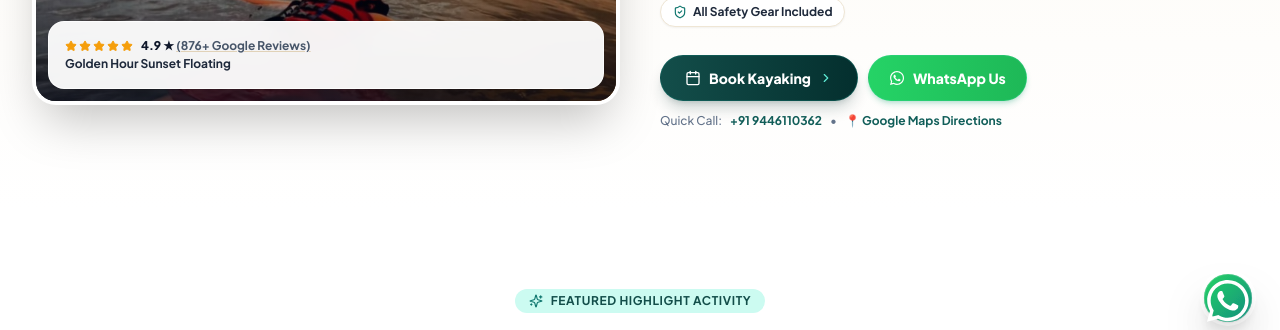
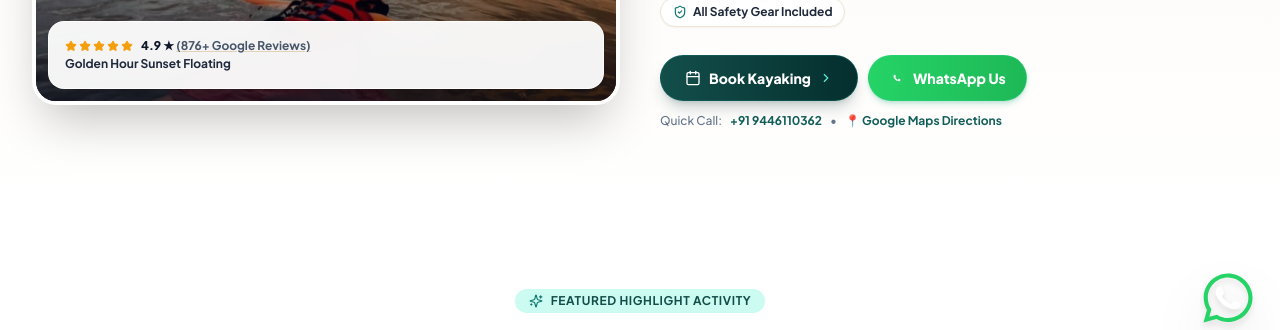
Before and after one commit to IsacSmile/nomadoo-varkala, a React (Vite) app: page / in a window 1280 px wide. Shown: the part 450-780 px from the top of the page. Built offline with nearby package versions, Linux system fonts and the light colour scheme; the HTML template or start-up script is replaced by a standard one.

Commit message:
Update WhatsApp icon to standalone FontAwesome speech bubble icon without background circle

```diff
--- a/src/components/FloatingWhatsapp.tsx
+++ b/src/components/FloatingWhatsapp.tsx
@@ -11,18 +11,15 @@ export const FloatingWhatsapp: React.FC = () => {
         Book on WhatsApp 💬
       </span>
 
-      {/* Floating Button with Pulse Outer Ring */}
+      {/* Floating Button - Clean FontAwesome WhatsApp Icon */}
       <a
         href={`https://wa.me/${WHATSAPP_NUMBER}?text=Hi%20Nomadoo%20Varkala!%20I%20want%20to%20inquire%20about%20Mangrove%20Kayaking%20and%20boating%20tours.`}
         target="_blank"
         rel="noopener noreferrer"
-        className="relative w-14 h-14 rounded-full flex items-center justify-center transition-transform transform group-hover:scale-110 active:scale-95 shadow-2xl"
+        className="relative w-14 h-14 flex items-center justify-center transition-transform transform group-hover:scale-110 active:scale-95 drop-shadow-2xl"
         aria-label="Chat on WhatsApp"
       >
-        {/* Pulsing Ring */}
-        <span className="absolute inset-0 rounded-full bg-[#25D366] opacity-75 animate-ping -z-10" />
-
-        <WhatsappIcon className="w-14 h-14 drop-shadow-xl" showBackground={true} />
+        <WhatsappIcon className="w-14 h-14 drop-shadow-lg" />
       </a>
 
     </div>
--- a/src/components/WhatsappIcon.tsx
+++ b/src/components/WhatsappIcon.tsx
@@ -2,58 +2,31 @@ import React from 'react';
 
 interface WhatsappIconProps {
   className?: string;
-  showBackground?: boolean;
+  color?: string;
 }
 
-export const WhatsappIcon: React.FC<WhatsappIconProps> = ({ className = "w-6 h-6", showBackground = false }) => {
-  if (showBackground) {
-    return (
-      <svg
-        className={className}
-        viewBox="0 0 448 512"
-        fill="none"
-        xmlns="http://www.w3.org/2000/svg"
-        aria-hidden="true"
-      >
-        <defs>
-          {/* Premium FA WhatsApp Gradient */}
-          <linearGradient id="faWhatsappGrad" x1="0%" y1="0%" x2="100%" y2="100%">
-            <stop offset="0%" stopColor="#25D366" />
-            <stop offset="100%" stopColor="#128C7E" />
-          </linearGradient>
-          {/* Soft inner glow shadow */}
-          <filter id="faGlow" x="-20%" y="-20%" width="140%" height="140%">
-            <feDropShadow dx="0" dy="2" stdDeviation="3" floodColor="#000" floodOpacity="0.25" />
-          </filter>
-        </defs>
-
-        {/* Circular Gradient Badge Background */}
-        <circle cx="224" cy="256" r="220" fill="url(#faWhatsappGrad)" filter="url(#faGlow)" />
-
-        {/* Subtle Top Glossy Ring */}
-        <circle cx="224" cy="256" r="216" stroke="white" strokeOpacity="0.25" strokeWidth="6" fill="none" />
-
-        {/* Official FontAwesome 6 WhatsApp Path (Centered & Scaled) */}
-        <g transform="translate(32, 64) scale(0.85)">
-          <path
-            fill="#FFFFFF"
-            d="M380.9 97.1C339 55.1 283.2 32 223.9 32c-122.4 0-222 99.6-222 222 0 39.1 10.2 77.3 29.6 111L0 480l117.7-30.9c32.4 17.7 68.9 27 106.1 27h.1c122.3 0 224.1-99.6 224.1-222 0-59.3-25.2-115-67.1-157zm-157 341.6c-33.2 0-65.7-8.9-94-25.7l-6.7-4-69.8 18.3 18.6-68.1-4.4-7c-18.5-29.4-28.2-63.3-28.2-98.2 0-101.7 82.8-184.5 184.6-184.5 49.3 0 95.6 19.2 130.4 54.1 34.8 34.9 56.2 81.2 56.1 130.5 0 101.8-84.9 184.6-186.6 184.6zm101.2-138.2c-5.5-2.8-32.8-16.2-37.9-18-5.1-1.9-8.8-2.8-12.5 2.8-3.7 5.6-14.3 18-17.6 21.8-3.2 3.7-6.5 4.2-12 1.4-32.6-16.3-54-29.1-75.5-66-5.7-9.8 5.7-9.1 16.3-30.3 1.8-3.7.9-6.9-.5-9.7-1.4-2.8-12.5-30.1-17.1-41.2-4.5-10.8-9.1-9.3-12.5-9.5-3.2-.2-6.9-.2-10.6-.2-3.7 0-9.7 1.4-14.8 6.9-5.1 5.6-19.4 19-19.4 46.3 0 27.3 19.9 53.7 22.6 57.4 2.8 3.7 39.1 59.7 94.8 83.8 35.2 15.2 49 16.5 66.6 13.9 10.7-1.6 32.8-13.4 37.4-26.4 4.6-13 4.6-24.1 3.2-26.4-1.3-2.5-5-3.9-10.5-6.6z"
-          />
-        </g>
-      </svg>
-    );
-  }
-
+export const WhatsappIcon: React.FC<WhatsappIconProps> = ({
+  className = "w-6 h-6",
+  color = "#25D366"
+}) => {
   return (
     <svg
       className={className}
       viewBox="0 0 448 512"
-      fill="currentColor"
+      fill="none"
       xmlns="http://www.w3.org/2000/svg"
       aria-hidden="true"
     >
-      {/* FontAwesome 6 Brands: fa-whatsapp */}
-      <path d="M380.9 97.1C339 55.1 283.2 32 223.9 32c-122.4 0-222 99.6-222 222 0 39.1 10.2 77.3 29.6 111L0 480l117.7-30.9c32.4 17.7 68.9 27 106.1 27h.1c122.3 0 224.1-99.6 224.1-222 0-59.3-25.2-115-67.1-157zm-157 341.6c-33.2 0-65.7-8.9-94-25.7l-6.7-4-69.8 18.3 18.6-68.1-4.4-7c-18.5-29.4-28.2-63.3-28.2-98.2 0-101.7 82.8-184.5 184.6-184.5 49.3 0 95.6 19.2 130.4 54.1 34.8 34.9 56.2 81.2 56.1 130.5 0 101.8-84.9 184.6-186.6 184.6zm101.2-138.2c-5.5-2.8-32.8-16.2-37.9-18-5.1-1.9-8.8-2.8-12.5 2.8-3.7 5.6-14.3 18-17.6 21.8-3.2 3.7-6.5 4.2-12 1.4-32.6-16.3-54-29.1-75.5-66-5.7-9.8 5.7-9.1 16.3-30.3 1.8-3.7.9-6.9-.5-9.7-1.4-2.8-12.5-30.1-17.1-41.2-4.5-10.8-9.1-9.3-12.5-9.5-3.2-.2-6.9-.2-10.6-.2-3.7 0-9.7 1.4-14.8 6.9-5.1 5.6-19.4 19-19.4 46.3 0 27.3 19.9 53.7 22.6 57.4 2.8 3.7 39.1 59.7 94.8 83.8 35.2 15.2 49 16.5 66.6 13.9 10.7-1.6 32.8-13.4 37.4-26.4 4.6-13 4.6-24.1 3.2-26.4-1.3-2.5-5-3.9-10.5-6.6z" />
+      {/* FontAwesome 6 WhatsApp Outer Speech Bubble */}
+      <path
+        fill={color}
+        d="M380.9 97.1C339 55.1 283.2 32 223.9 32c-122.4 0-222 99.6-222 222 0 39.1 10.2 77.3 29.6 111L0 480l117.7-30.9c32.4 17.7 68.9 27 106.1 27h.1c122.3 0 224.1-99.6 224.1-222 0-59.3-25.2-115-67.1-157zm-157 341.6c-33.2 0-65.7-8.9-94-25.7l-6.7-4-69.8 18.3 18.6-68.1-4.4-7c-18.5-29.4-28.2-63.3-28.2-98.2 0-101.7 82.8-184.5 184.6-184.5 49.3 0 95.6 19.2 130.4 54.1 34.8 34.9 56.2 81.2 56.1 130.5 0 101.8-84.9 184.6-186.6 184.6z"
+      />
+      {/* FontAwesome 6 WhatsApp Inner White Phone Handset */}
+      <path
+        fill="#FFFFFF"
+        d="M325.1 300.5c-5.5-2.8-32.8-16.2-37.9-18-5.1-1.9-8.8-2.8-12.5 2.8-3.7 5.6-14.3 18-17.6 21.8-3.2 3.7-6.5 4.2-12 1.4-32.6-16.3-54-29.1-75.5-66-5.7-9.8 5.7-9.1 16.3-30.3 1.8-3.7.9-6.9-.5-9.7-1.4-2.8-12.5-30.1-17.1-41.2-4.5-10.8-9.1-9.3-12.5-9.5-3.2-.2-6.9-.2-10.6-.2-3.7 0-9.7 1.4-14.8 6.9-5.1 5.6-19.4 19-19.4 46.3 0 27.3 19.9 53.7 22.6 57.4 2.8 3.7 39.1 59.7 94.8 83.8 35.2 15.2 49 16.5 66.6 13.9 10.7-1.6 32.8-13.4 37.4-26.4 4.6-13 4.6-24.1 3.2-26.4-1.3-2.5-5-3.9-10.5-6.6z"
+      />
     </svg>
   );
 };
```
Also changed, not shown: 1 other file (tests, documents, lock files or other folders).
